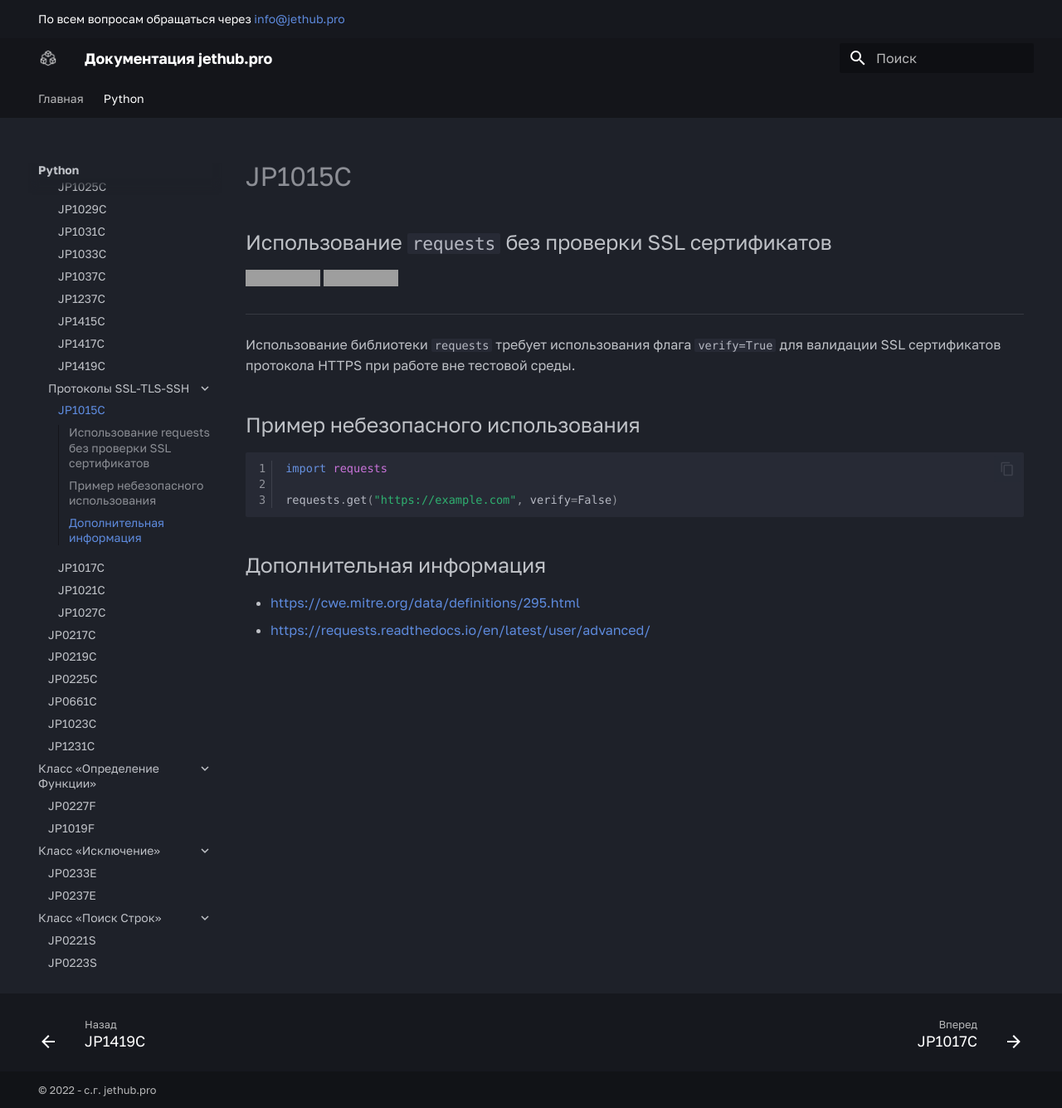
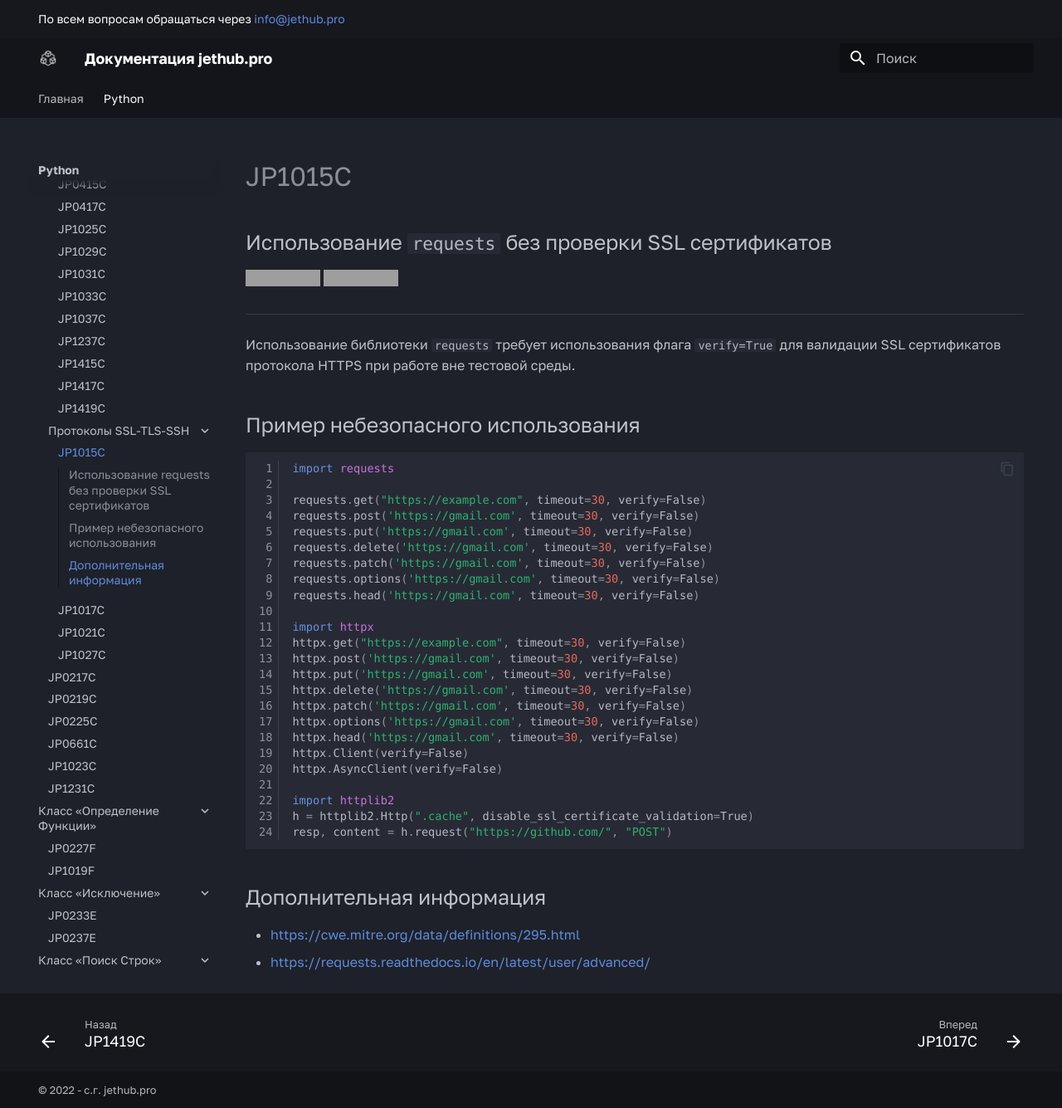
Before and after one commit to jethub-tech/docs.jethub.pro, an MkDocs documentation site: the page built from docs/python/common_errors/calls/ssl_tls_ssh/JP1015C-requests_без_проверки_SSL.md, in a window 1280 px wide and 1335 px high. Shown: the whole window at 83% size. Built offline with MkDocs 1.6.1 and Material for MkDocs 9.7.7, drawn with Linux system fonts in a browser that asks for light colours; some web fonts are replaced; grey boxes are pictures that could not be loaded.

````diff
--- a/docs/python/common_errors/calls/ssl_tls_ssh/JP1015C-requests_без_проверки_SSL.md
+++ b/docs/python/common_errors/calls/ssl_tls_ssh/JP1015C-requests_без_проверки_SSL.md
@@ -13,7 +13,28 @@
 ```python linenums="1"
 import requests
 
-requests.get("https://example.com", verify=False)
+requests.get("https://example.com", timeout=30, verify=False)
+requests.post('https://gmail.com', timeout=30, verify=False)
+requests.put('https://gmail.com', timeout=30, verify=False)
+requests.delete('https://gmail.com', timeout=30, verify=False)
+requests.patch('https://gmail.com', timeout=30, verify=False)
+requests.options('https://gmail.com', timeout=30, verify=False)
+requests.head('https://gmail.com', timeout=30, verify=False)
+
+import httpx
+httpx.get("https://example.com", timeout=30, verify=False)
+httpx.post('https://gmail.com', timeout=30, verify=False)
+httpx.put('https://gmail.com', timeout=30, verify=False)
+httpx.delete('https://gmail.com', timeout=30, verify=False)
+httpx.patch('https://gmail.com', timeout=30, verify=False)
+httpx.options('https://gmail.com', timeout=30, verify=False)
+httpx.head('https://gmail.com', timeout=30, verify=False)
+httpx.Client(verify=False)
+httpx.AsyncClient(verify=False)
+
+import httplib2
+h = httplib2.Http(".cache", disable_ssl_certificate_validation=True)
+resp, content = h.request("https://github.com/", "POST")
 ```
 
 ## Дополнительная информация
````
